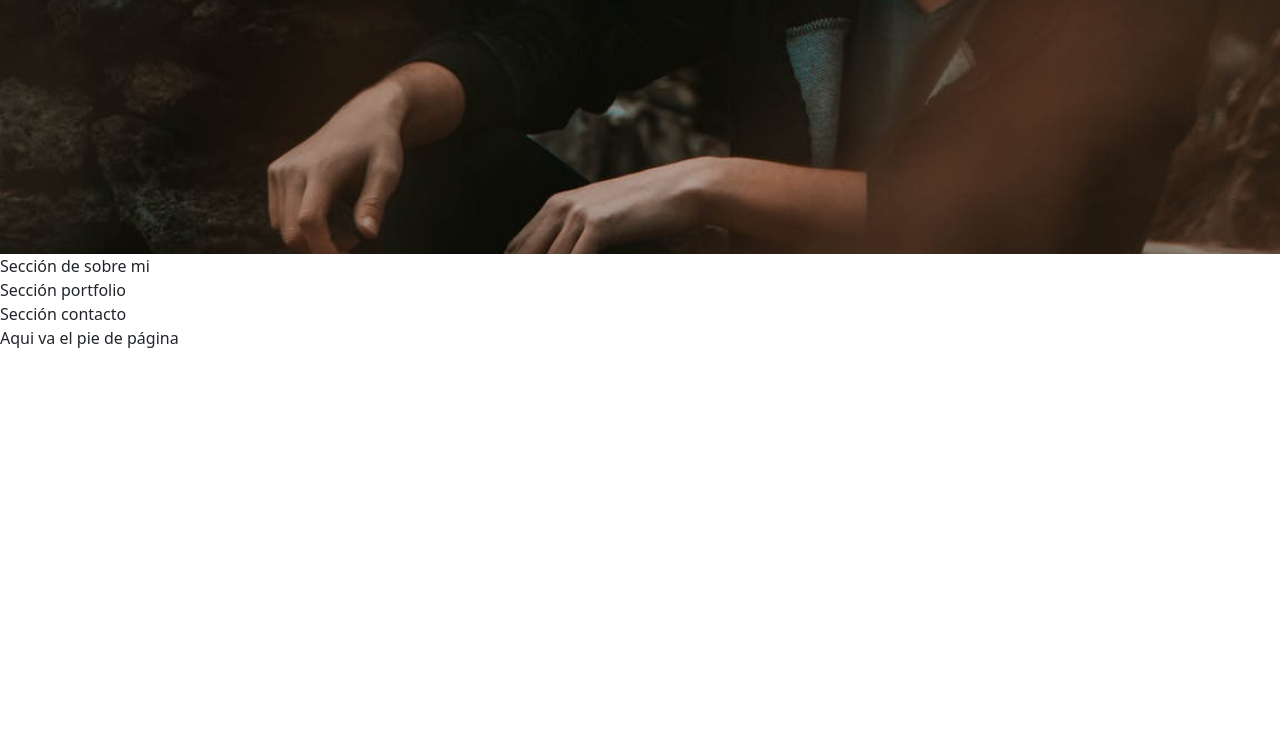
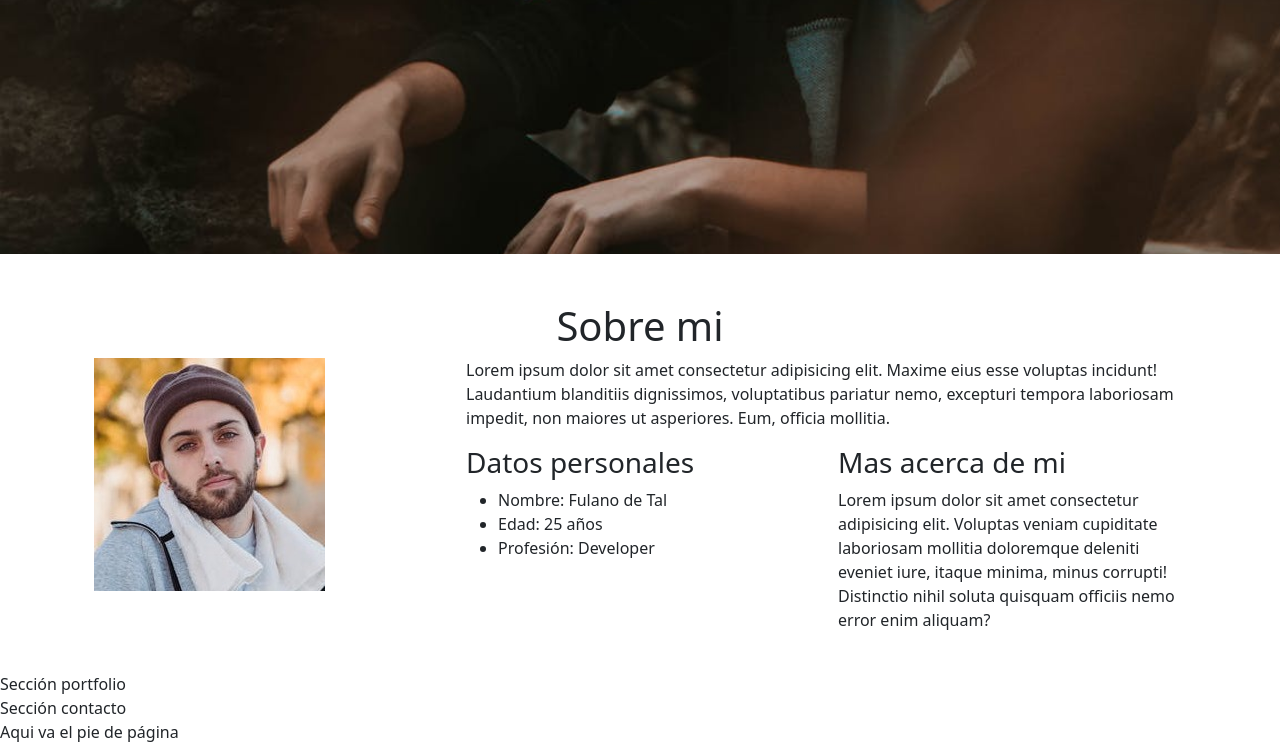
Before and after one commit to JoseGermanx/bootstrap-challange, a plain HTML site: page index.html in a window 1280 px wide. Shown: the part 546-1290 px from the top of the page. Before the commit the page ends 896 px from the top, so only its background shows below. Drawn offline with nearby package versions, Linux system fonts and the light colour scheme.

Commit message:
Sección about me lista

```diff
--- a/index.html
+++ b/index.html
@@ -41,13 +41,56 @@
         <div class="row">
           <div class="col heroe-text">
             <h1 class="heroe-title">Bienvenido a mi Web</h1>
-            <p class="heroe-descrip">Esta página contiene mi presentación de servicios.</p>
+            <p class="heroe-descrip">
+              Esta página contiene mi presentación de servicios.
+            </p>
           </div>
         </div>
       </div>
     </section>
     <!-- Sección sobre mi-->
-    <section>Sección de sobre mi</section>
+    <section id="about">
+      <div class="container mt-4 p-4">
+        <h1 class="text-center">Sobre mi</h1>
+        <div class="row">
+          <div class="col-lg-4">
+            <img
+              src="images/about.jpeg"
+              alt="Texto de imagen about"
+              class="img-fluid"
+            />
+          </div>
+          <div class="col-lg-8">
+            <p>
+              Lorem ipsum dolor sit amet consectetur adipisicing elit. Maxime
+              eius esse voluptas incidunt! Laudantium blanditiis dignissimos,
+              voluptatibus pariatur nemo, excepturi tempora laboriosam impedit,
+              non maiores ut asperiores. Eum, officia mollitia.
+            </p>
+            <div class="row">
+              <div class="col-md-6">
+                <h3>Datos personales</h3>
+                <ul>
+                  <li>Nombre: Fulano de Tal</li>
+                  <li>Edad: 25 años</li>
+                  <li>Profesión: Developer</li>
+                </ul>
+              </div>
+              <div class="col-md-6">
+                <h3>Mas acerca de mi</h3>
+                <p>
+                  Lorem ipsum dolor sit amet consectetur adipisicing elit.
+                  Voluptas veniam cupiditate laboriosam mollitia doloremque
+                  deleniti eveniet iure, itaque minima, minus corrupti!
+                  Distinctio nihil soluta quisquam officiis nemo error enim
+                  aliquam?
+                </p>
+              </div>
+            </div>
+          </div>
+        </div>
+      </div>
+    </section>
     <!-- Sección portfolio-->
     <section>Sección portfolio</section>
     <!-- Sección contacto -->
```
